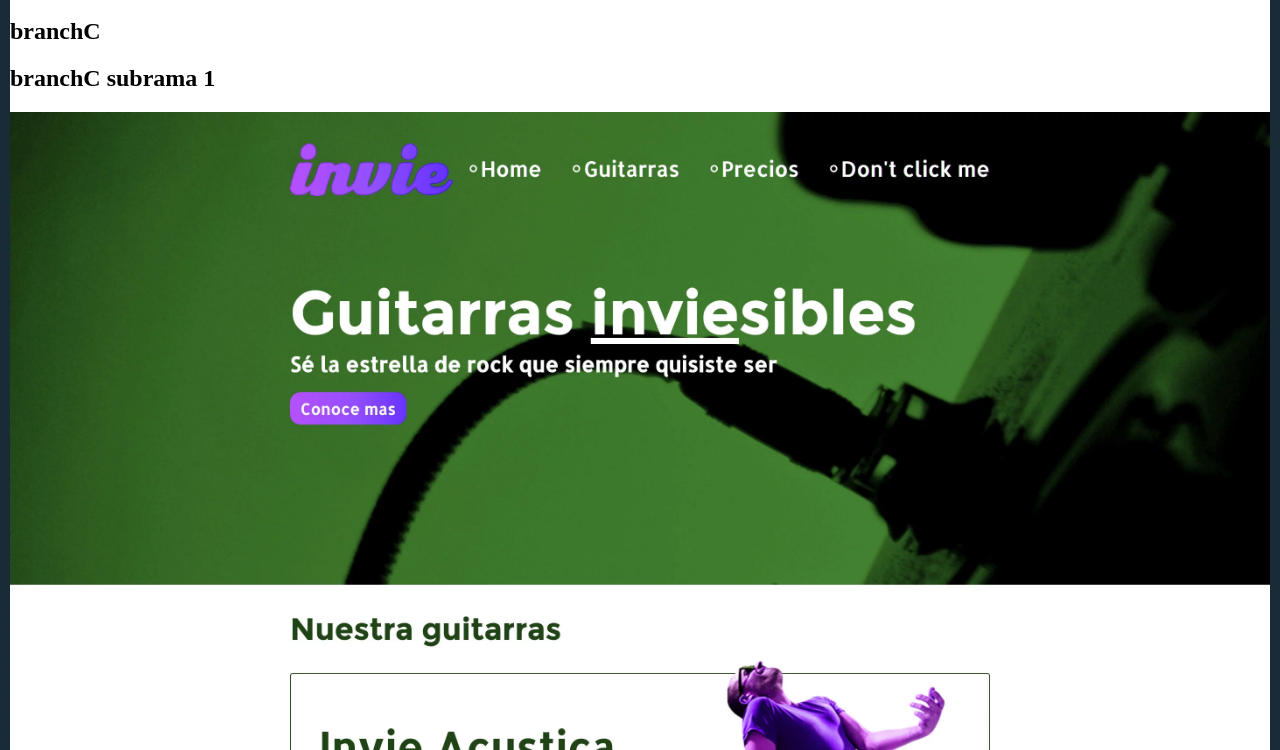
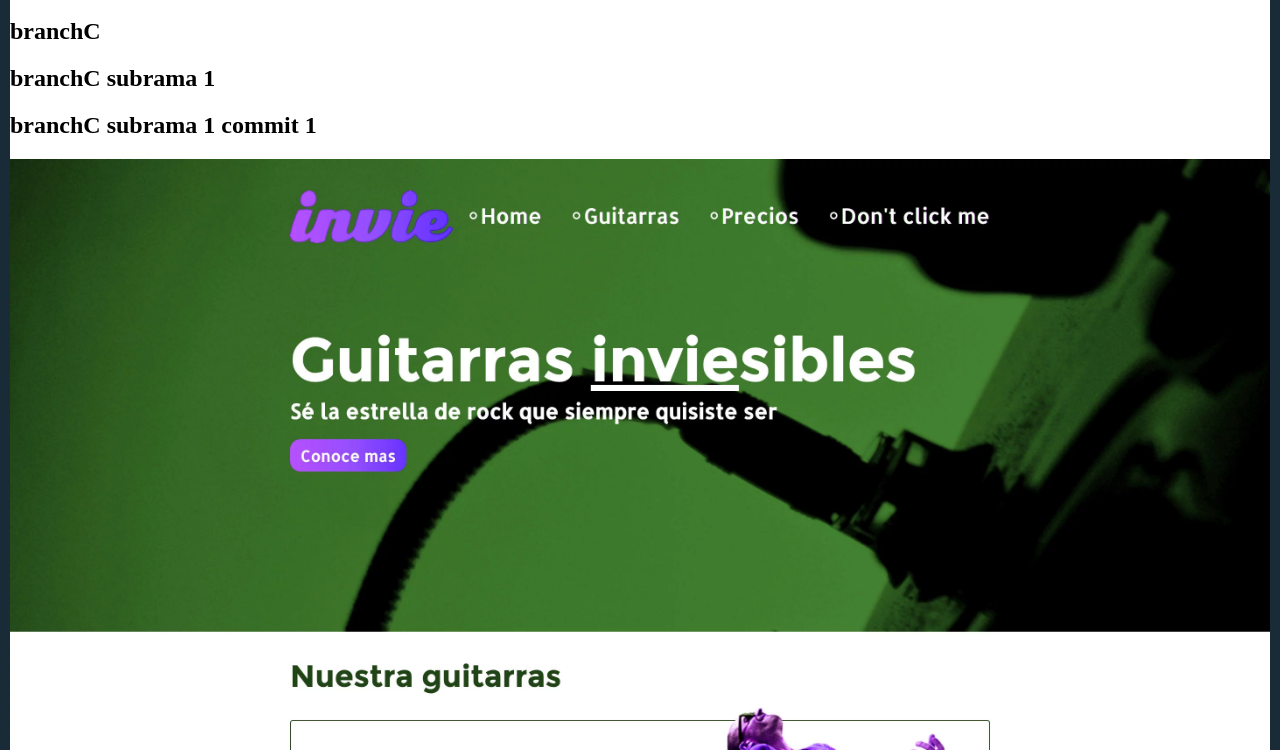
Before and after one commit to zohet/curso-git, a plain HTML site: page index.html in a window 1280 px wide. Shown: the part 50-800 px from the top of the page. Drawn offline with Linux system fonts and the light colour scheme.

Commit message:
add branchC-1 commit 1

```diff
--- a/index.html
+++ b/index.html
@@ -29,6 +29,7 @@
         <h1>Inicio desafio</h1>
         <h2> branchC </h2>
         <h2> branchC subrama 1</h2>
+        <h2> branchC subrama 1 commit 1</h2>
         <img src="invie-responsive.jpg" alt="" id="responsive">
         <img src="nueva-version.jpg" alt="">
 
```
